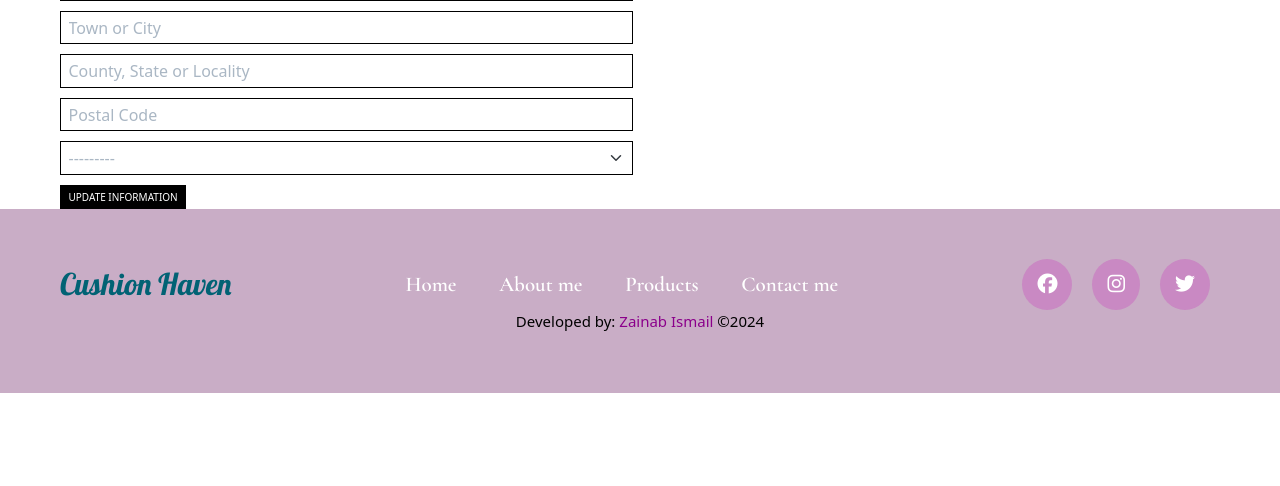
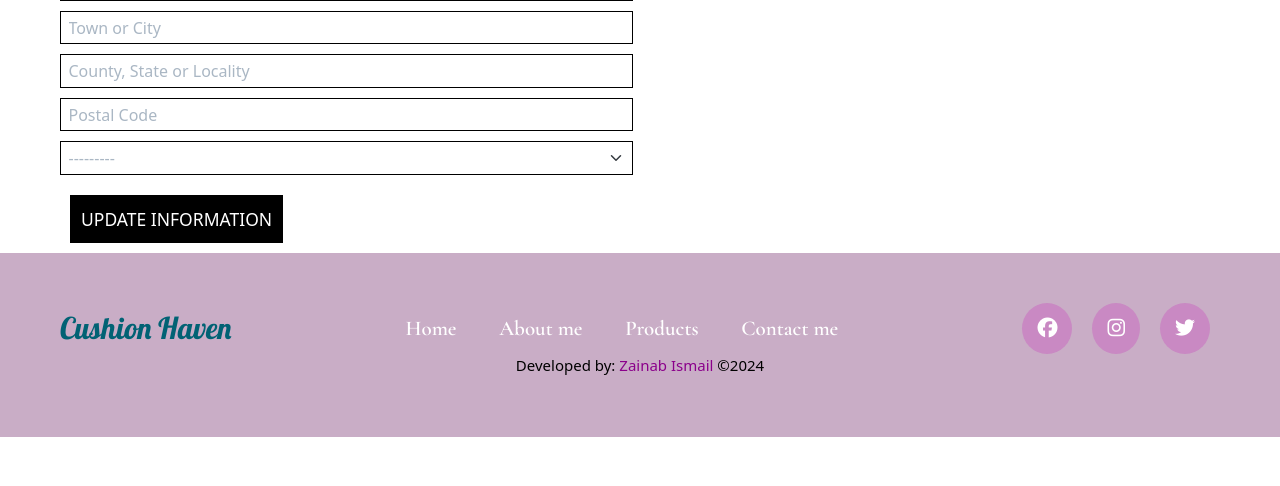
Before and after one commit to zaicodes/CushionHaven, a Django app: page /profile/ in a window 1280 px wide. Shown: the part 314-800 px from the top of the page. Run offline with Django 5.2, Linux system fonts and the light colour scheme; the visitor is signed in with stand-in values (Sample User, id 1); data comes from the database, SQL or seed files in the repository; data that the repository does not hold is empty; some libraries are stand-ins or nearby versions; some web fonts are replaced.

Commit message:
Update: button to have a larger font size, padding and margin for better visibility.

```diff
--- a/profiles/templates/profiles/profile.html
+++ b/profiles/templates/profiles/profile.html
@@ -29,7 +29,7 @@
                 <form class="mt-3" action="{% url 'profile' %}" method="POST" id="profile-update-form">
                     {% csrf_token %}
                     {{ form|crispy }}
-                    <button class="btn btn-black rounded-0 text-uppercase float-right">Update Information</button>
+                    <button class="btn btn-black rounded-0 text-uppercase float-right fs-3 m-3 p-3">Update Information</button>
                 </form>
             </div>
             <div class="col-12 col-lg-6">
```
